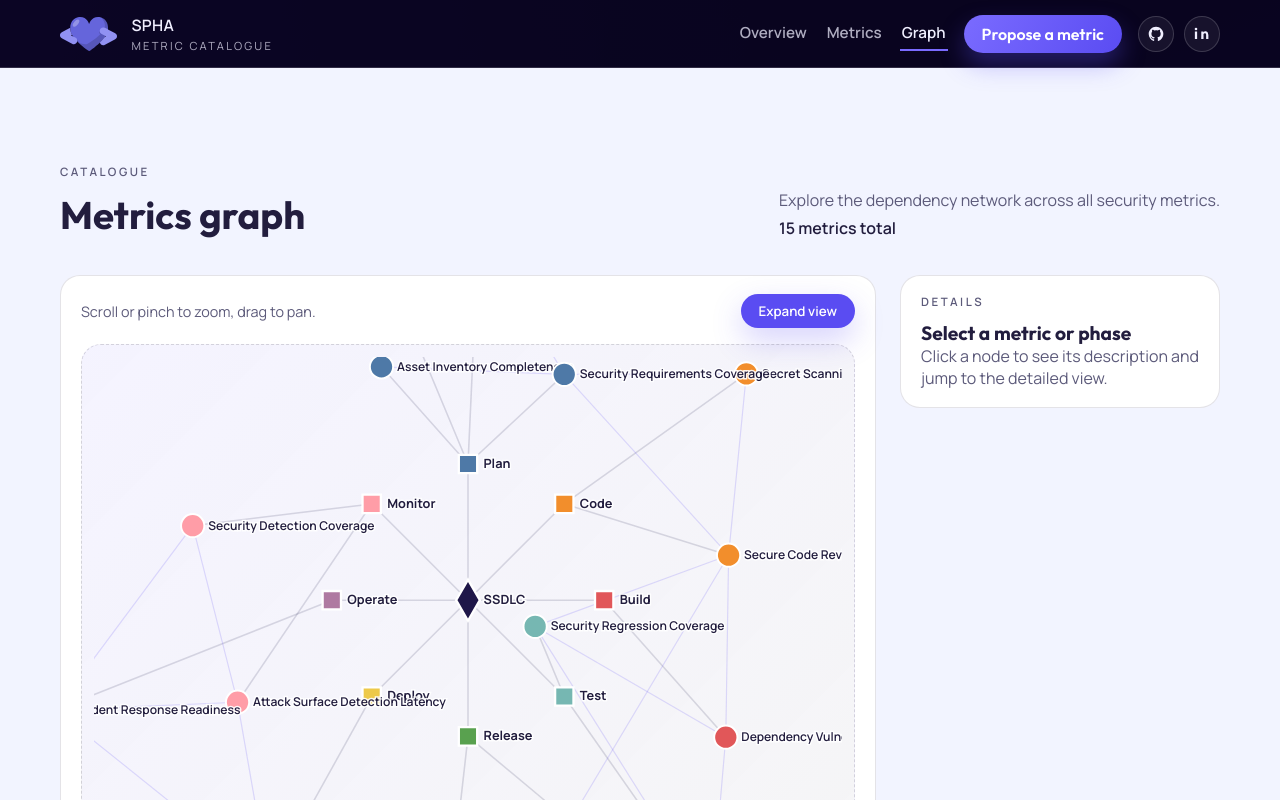
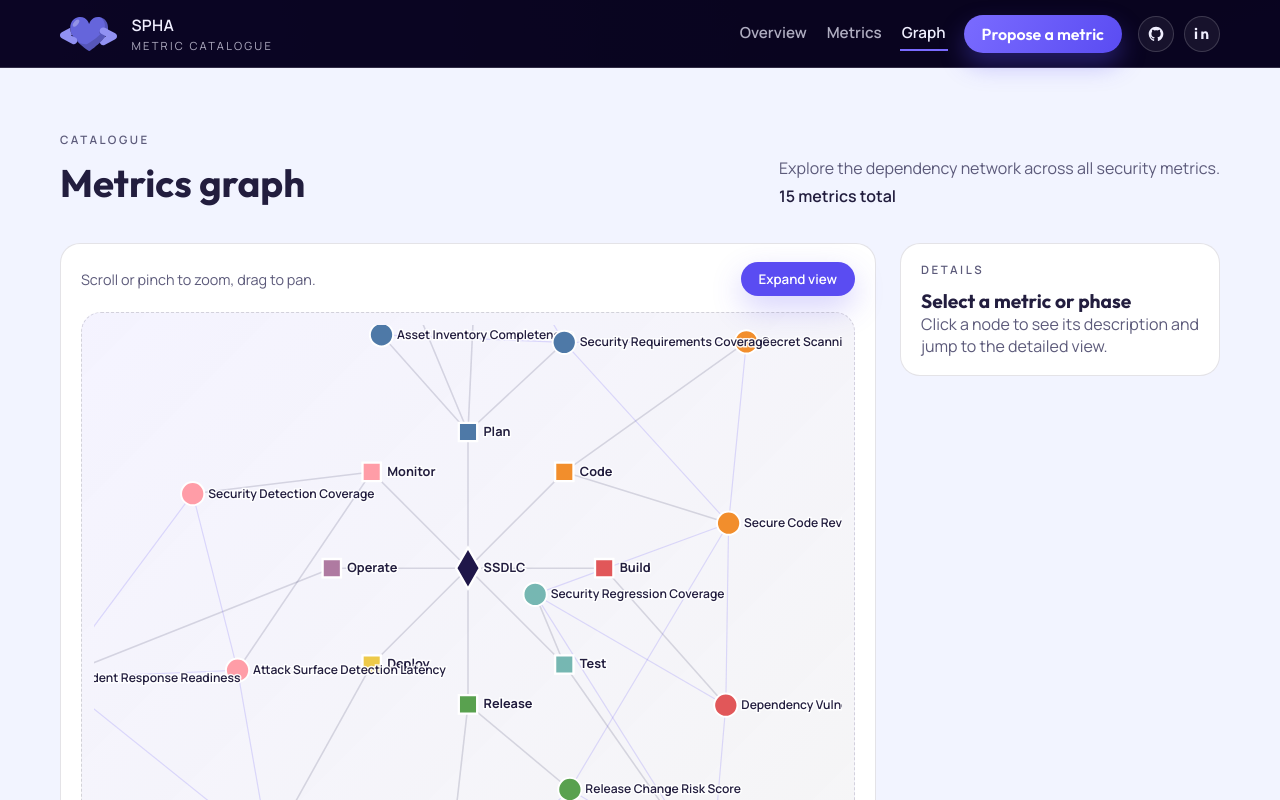
Before and after one commit to janniclas/metric-catalogue, a Vue app: page /graph in a window 1280 px wide. Shown: the top 800 px of the page. Built offline with nearby package versions, Linux system fonts and the light colour scheme.

Commit message:
adjust styling: add top padding to `.root-container` and `.catalogue-graph` for improved layout spacing

```diff
--- a/src/style.css
+++ b/src/style.css
@@ -637,6 +637,7 @@ button.ghost:hover,
   display: flex;
   flex-direction: column;
   gap: 32px;
+  padding-top: 64px;
 }
 
 .metrics-layout {
@@ -923,6 +924,10 @@ button.ghost:hover,
   grid-template-columns: minmax(0, 1fr) minmax(240px, 320px);
   gap: 24px;
   align-items: start;
+}
+
+.catalogue-graph {
+  padding-top: 64px;
 }
 
 .catalogue-graph--expanded .catalogue-graph__container {
```
